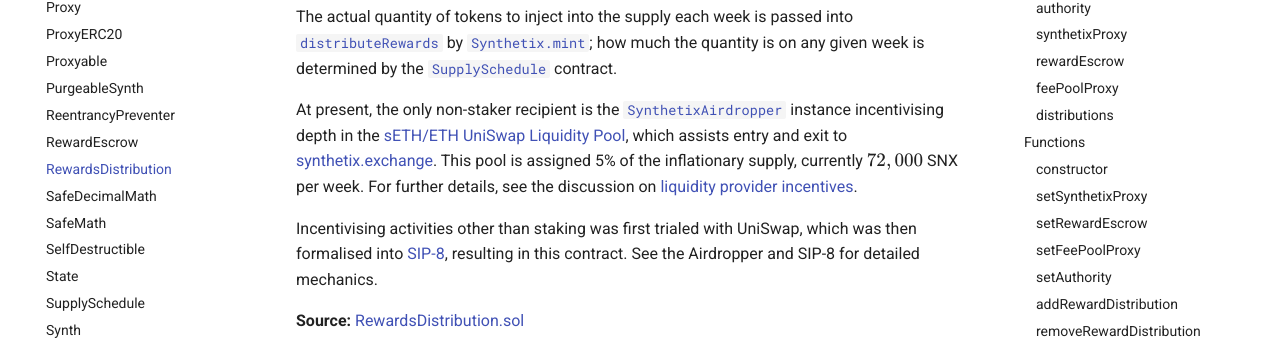
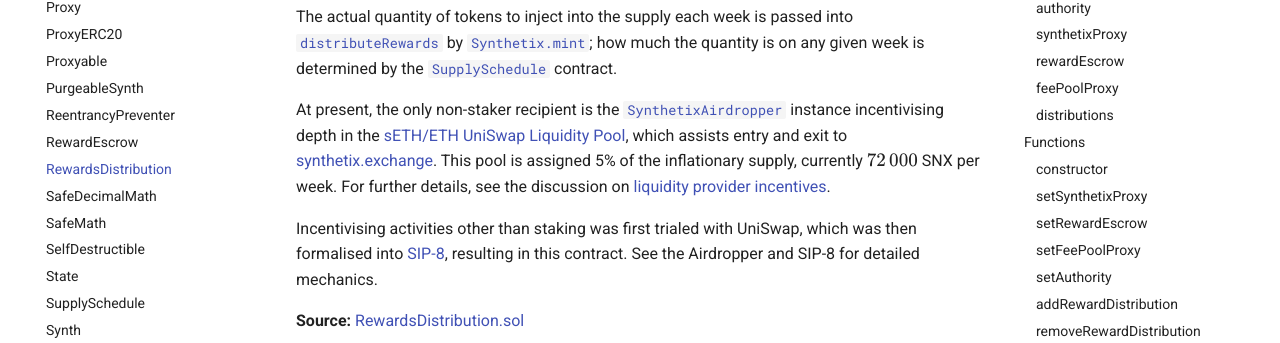
Before and after one commit to Synthetixio/synthetix, an MkDocs documentation site: the page built from docs/contracts/RewardsDistribution.md, in a window 1280 px wide and 900 px high. Shown: the part 367-710 px from the top of the window. Built offline with MkDocs 1.6.1 and Material for MkDocs 9.7.7, drawn with Linux system fonts in a browser that asks for light colours; formulas are drawn with MathJax 3; comment, search, counter and statistics services are not loaded.

```diff
--- a/docs/contracts/RewardsDistribution.md
+++ b/docs/contracts/RewardsDistribution.md
@@ -6,7 +6,7 @@ This contract distributes the inflationary supply rewards after they have been m
 
 The actual quantity of tokens to inject into the supply each week is passed into [`distributeRewards`](#distributerewards) by [`Synthetix.mint`](Synthetix.md#mint); how much the quantity is on any given week is determined by the [`SupplySchedule`](SupplySchedule.md) contract.
 
-At present, the only non-staker recipient is the [`SynthetixAirdropper`](SynthetixAirdropper.md) instance incentivising depth in the [sETH/ETH UniSwap Liquidity Pool](https://etherscan.io/address/0xe9cf7887b93150d4f2da7dfc6d502b216438f244/#tokentxns), which assists entry and exit to [synthetix.exchange](https://synthetix.exchange). This pool is assigned 5% of the inflationary supply, currently $72,000$ SNX per week. For further details, see the discussion on [liquidity provider incentives](../incentives.md#liquidity-providers).
+At present, the only non-staker recipient is the [`SynthetixAirdropper`](SynthetixAirdropper.md) instance incentivising depth in the [sETH/ETH UniSwap Liquidity Pool](https://etherscan.io/address/0xe9cf7887b93150d4f2da7dfc6d502b216438f244/#tokentxns), which assists entry and exit to [synthetix.exchange](https://synthetix.exchange). This pool is assigned 5% of the inflationary supply, currently $72\,000$ SNX per week. For further details, see the discussion on [liquidity provider incentives](../incentives.md#liquidity-providers).
 
 Incentivising activities other than staking was first trialed with UniSwap, which was then formalised into [SIP-8](https://sips.synthetix.io/sips/sip-8), resulting in this contract. See the Airdropper and SIP-8 for detailed mechanics.
 
```
